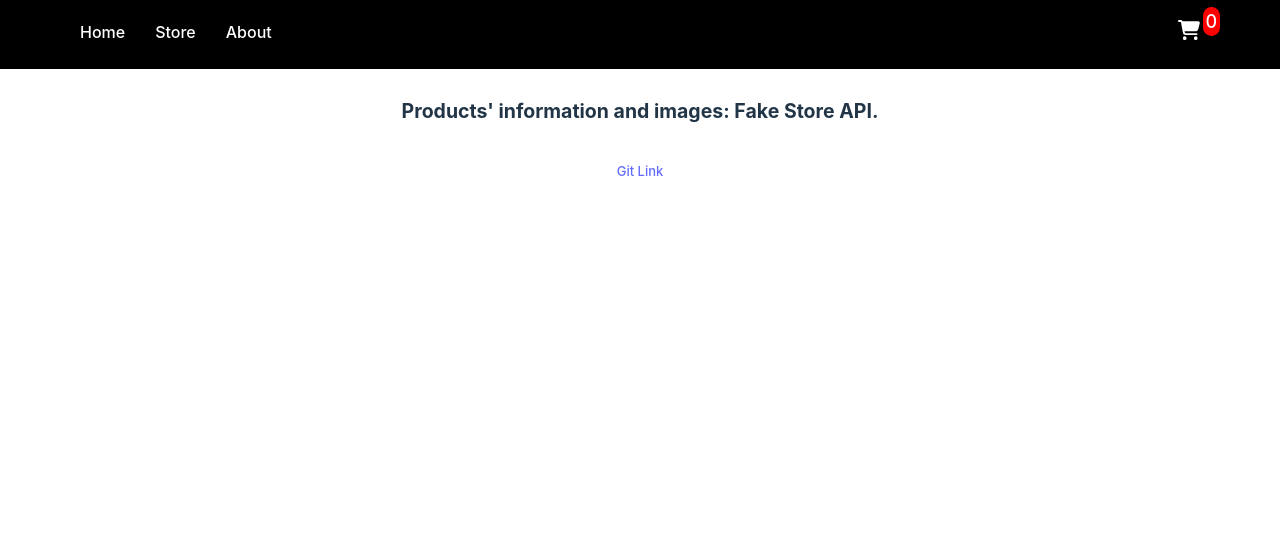
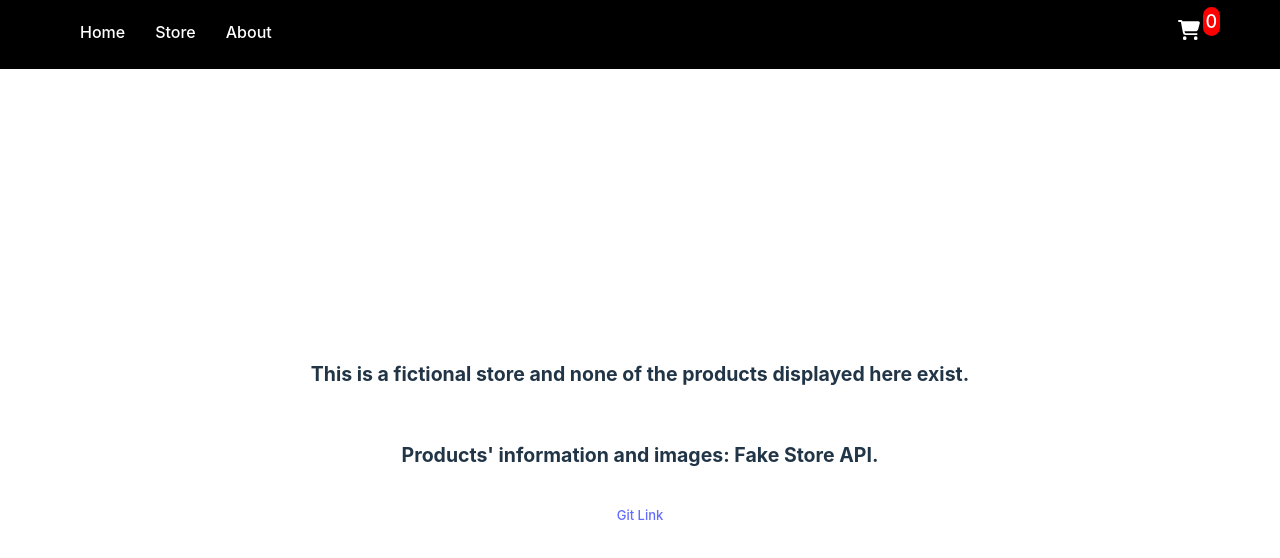
Before and after one commit to AmbiAngel/React-Shopping-Cart, a React (Vite) app: page /about in a window 1280 px wide. Shown: the top 558 px of the page. Built offline with nearby package versions, Linux system fonts and the light colour scheme; no server answers.

Commit message:
Correct missing css class on about page

```diff
--- a/src/Components/About-Page.jsx
+++ b/src/Components/About-Page.jsx
@@ -2,7 +2,7 @@ import './About-Page.css'
 
 export default function AboutPage(){
     return(
-        <div className="about-container">
+        <div className="about-container main-content">
             <h2>This is a fictional store and none of the products displayed here exist.</h2>
             <br />
             <h2>Products' information and images: Fake Store API.</h2>
```
